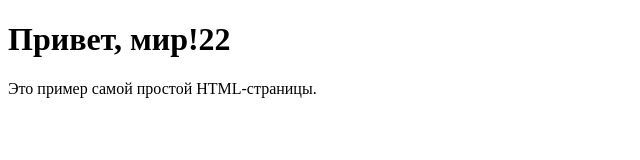
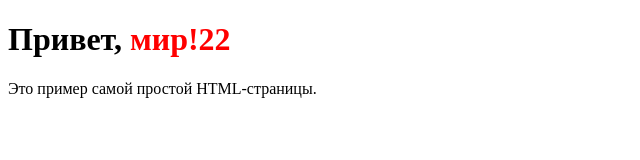
Before and after one commit to VicShm/public, a plain HTML site: page secondpage2/index.html in a window 1280 px wide. Shown: the whole page, without its empty margins (0-640 px from the left). Drawn offline with Linux system fonts and the light colour scheme.

Commit message:
Make 'мир!22' text red color

```diff
--- a/secondpage2/index.html
+++ b/secondpage2/index.html
@@ -2,11 +2,10 @@
 <html>
   <head>
     <meta charset="UTF-8">
-   <title>Простая HTML-страница secondpage1
-</title>
+    <title>Простая HTML-страница secondpage1</title>
   </head>
   <body>
-   <h1>Привет, мир!22</h1>
+    <h1>Привет, <span style="color:red;">мир!22</span></h1>
     <p>Это пример самой простой HTML-страницы.</p>
   </body>
 </html>
```
Lines whose indentation alone changed are shown as unchanged.
